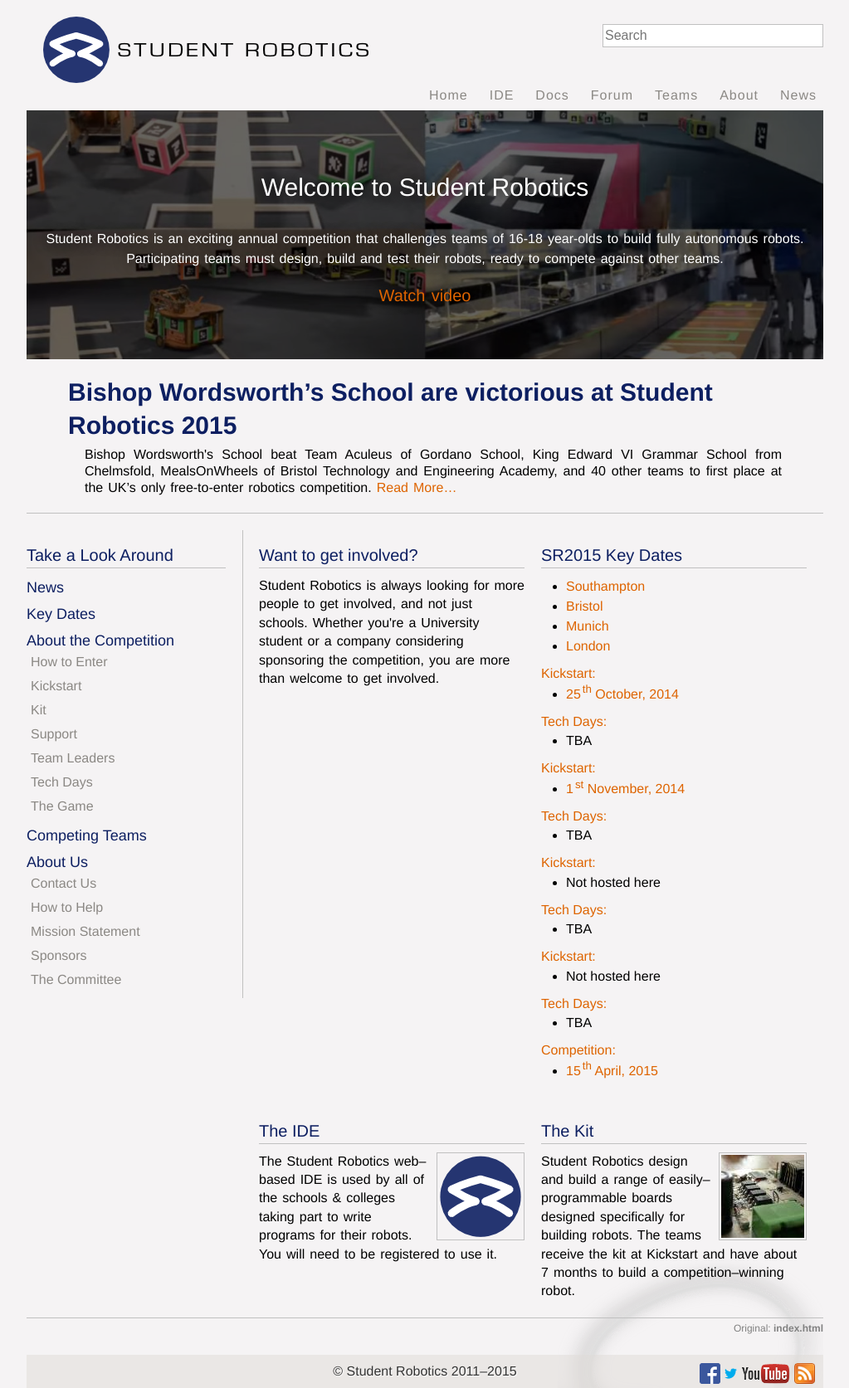
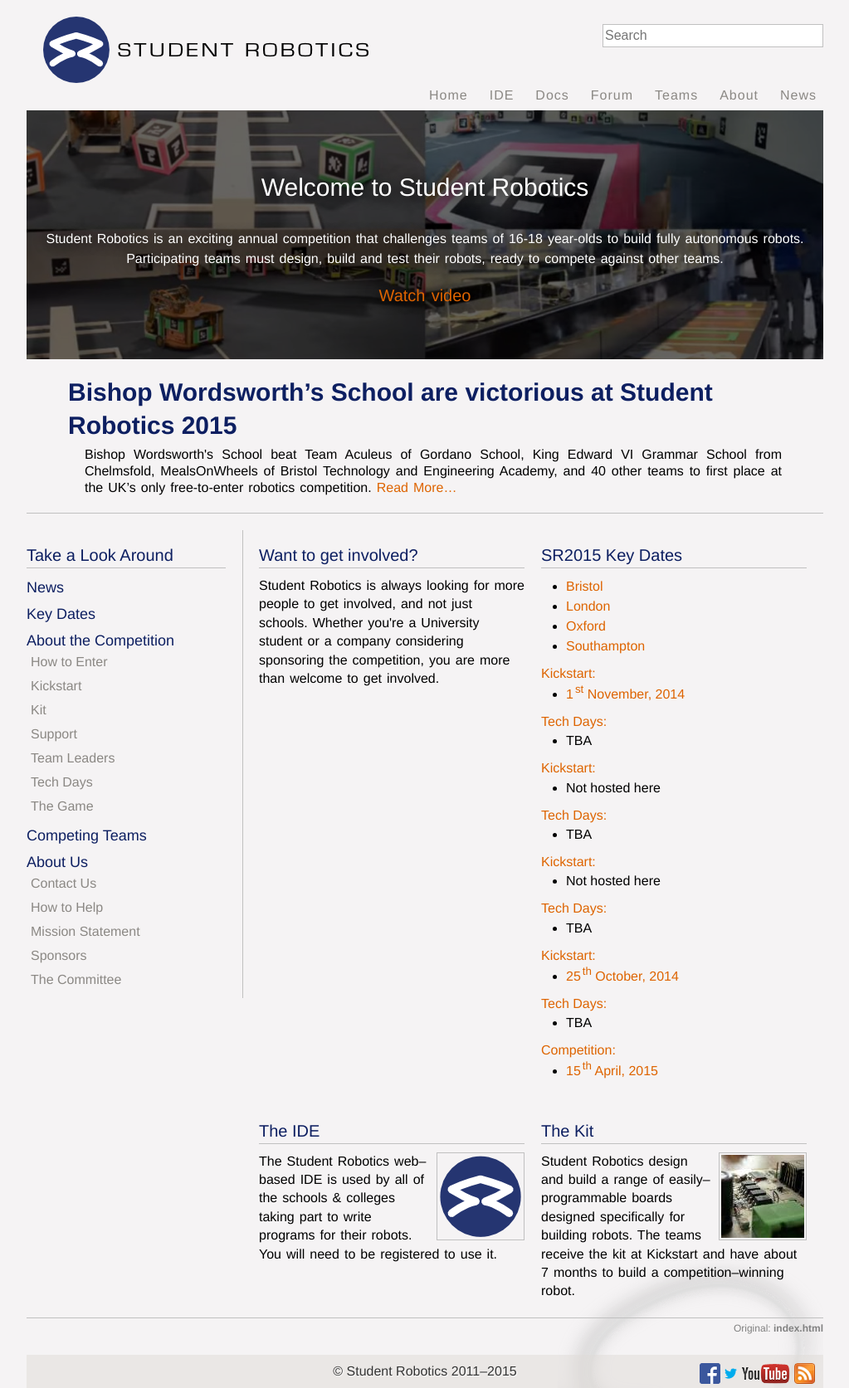
Before and after one commit to prophile/srweb-jekyll, a Jekyll site: the page built from index.html, in a window 1280 px wide. Shown: the whole page at 83% size, without its empty margins (128-1151 px from the left). Built offline with Jekyll 4.4.1, drawn with Linux system fonts in a browser that asks for light colours; nearby versions of some CDN libraries; library files that are not in the unit come from our copies; a script that is not in the unit is left out.

Commit message:
Correct branches

```diff
--- a/_config.yml
+++ b/_config.yml
@@ -30,10 +30,10 @@
   year: 2015 # which year of SR are we? (the year of the next competition)
   openings: false # are there open slots for accepting teams for this year?
   branches:
+    - Bristol
+    - London
+    - Oxford
     - Southampton
-    - Bristol
-    - Munich
-    - London
   competition: false # is there a competition live right now?
 
 tracking: false
```
